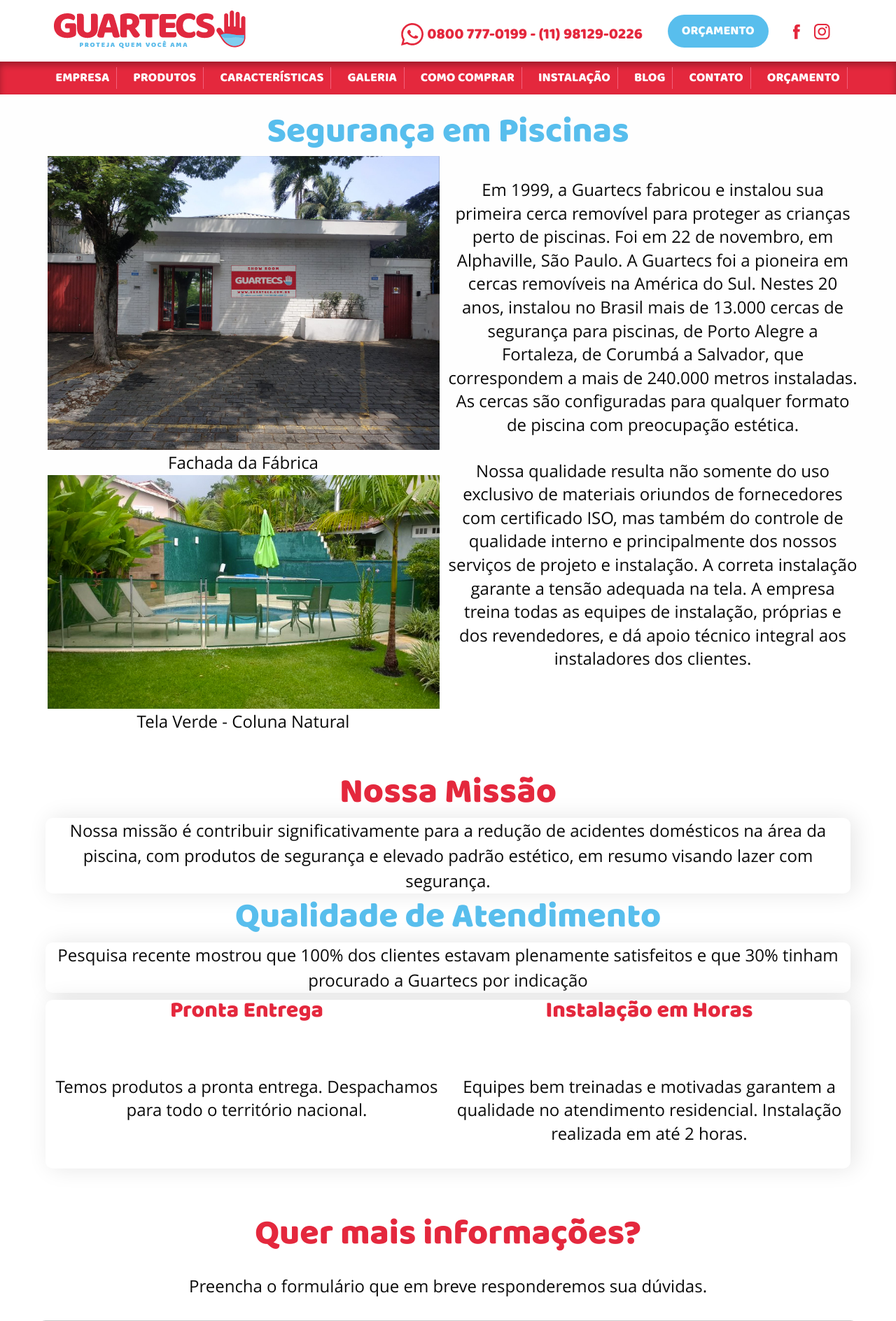
After one commit to brianalvesm/guartecs, a Node server app: page /empresa in a window 1280 px wide. The commit adds this page. Shown: the top 1888 px of the page at 70% size. Run offline with Node 20, Linux system fonts and the light colour scheme; some web fonts are replaced.

Commit message:
Cria página Empresa, organiza views, partials e assets

```diff
--- a/public/sass/layout/_general.sass
+++ b/public/sass/layout/_general.sass
@@ -81,6 +81,12 @@
 			line-height: normal
 			&:last-child
 				border-right: none
+			a
+				padding: 0
+				color: white
+				&:hover,
+				&:focus
+					color: #fefefe
 			@media only screen and (max-width: 40.1rem)
 				display: block
 				border-bottom: 1px solid #F2617C
@@ -235,8 +241,29 @@
 	@media only screen and (max-width: 40.1rem)
 		font-size: 1.250rem
 
+// SECTION
+.sec
+	text-align: center
+	font-size: 1.5rem
+	padding: 30px 0
+	h1
+		font-family: $font-baloo
+		font-size: 3.125rem
+		color: $color-red
+		line-height: 1
+		&.title-blue
+			color: $color-blue
+	h2
+		font-family: $font-baloo
+		font-size: 32px
+		line-height: 32px
+		color: $color-red
+	@media only screen and (max-width: 40.1rem)
+		h1
+			font-size: 2.750rem
+
 // Forms
-.main
+main
 	input[type="text"],
 	input[type="email"],
 	input[type="tel"],
--- /dev/null
+++ b/public/sass/pages/_empresa.sass
@@ -0,0 +1,3 @@
+.page--empresa .sec
+	figure img
+		max-width: 560px
--- a/public/sass/layout/_sections.sass
+++ b/public/sass/pages/_home.sass
@@ -1,18 +1,4 @@
-// SECTIONS
-.sec
-	text-align: center
-	font-size: 1.5rem
-	padding: 30px 0
-	h1
-		font-family: $font-baloo
-		font-size: 3.125rem
-		color: $color-red
-		line-height: 1
-	h2
-		font-family: $font-baloo
-		font-size: 32px
-		line-height: 32px
-		color: $color-red
+.page--home .sec
 	&--slide
 		overflow: hidden
 		position: relative
@@ -211,8 +197,6 @@
 			bottom: -22px
 			right: 0
 			padding: 10px 32px
-	&--sobrasa b
+	&--sobrasa
+		b
 		color: $color-red
-	@media only screen and (max-width: 40.1rem)
-		h1
-			font-size: 2.750rem
--- a/public/sass/style.sass
+++ b/public/sass/style.sass
@@ -5,5 +5,6 @@
 @import "layout/carousel"
 @import "layout/general"
 @import "layout/nav-toggle"
-@import "layout/sections"
 @import "layout/slider"
+@import "pages/empresa"
+@import "pages/home"
--- a/public/stylesheets/style.css
+++ b/public/stylesheets/style.css
@@ -230,6 +230,11 @@
       line-height: normal; }
       .js nav[role=navigation].main-menu ul li:last-child {
         border-right: none; }
+      .js nav[role=navigation].main-menu ul li a {
+        padding: 0;
+        color: white; }
+        .js nav[role=navigation].main-menu ul li a:hover, .js nav[role=navigation].main-menu ul li a:focus {
+          color: #fefefe; }
       @media only screen and (max-width: 40.1rem) {
         .js nav[role=navigation].main-menu ul li {
           display: block;
@@ -383,30 +388,50 @@
     .paragraph {
       font-size: 1.250rem; } }
 
-.main input[type="text"],
-.main input[type="email"],
-.main input[type="tel"],
-.main select,
-.main select option,
-.main textarea {
+.sec {
+  text-align: center;
+  font-size: 1.5rem;
+  padding: 30px 0; }
+  .sec h1 {
+    font-family: "baloo_daregular", sans-serif;
+    font-size: 3.125rem;
+    color: #E4283D;
+    line-height: 1; }
+    .sec h1.title-blue {
+      color: #58BEED; }
+  .sec h2 {
+    font-family: "baloo_daregular", sans-serif;
+    font-size: 32px;
+    line-height: 32px;
+    color: #E4283D; }
+  @media only screen and (max-width: 40.1rem) {
+    .sec h1 {
+      font-size: 2.750rem; } }
+
+main input[type="text"],
+main input[type="email"],
+main input[type="tel"],
+main select,
+main select option,
+main textarea {
   height: 70px;
   padding: 20px;
   border-radius: 10px; }
-  .main input[type="text"]::placeholder,
-  .main input[type="email"]::placeholder,
-  .main input[type="tel"]::placeholder,
-  .main select::placeholder,
-  .main select option::placeholder,
-  .main textarea::placeholder {
+  main input[type="text"]::placeholder,
+  main input[type="email"]::placeholder,
+  main input[type="tel"]::placeholder,
+  main select::placeholder,
+  main select option::placeholder,
+  main textarea::placeholder {
     text-transform: uppercase; }
 
-.main select {
+main select {
   color: #cacaca; }
 
-.main textarea {
+main textarea {
   height: 230px; }
 
-.main [type="submit"] {
+main [type="submit"] {
   width: 280px;
   color: white;
   background-color: #E4283D;
@@ -568,220 +593,6 @@
   nav[role=navigation] li a {
     border: 0; } }
 
-.sec {
-  text-align: center;
-  font-size: 1.5rem;
-  padding: 30px 0; }
-  .sec h1 {
-    font-family: "baloo_daregular", sans-serif;
-    font-size: 3.125rem;
-    color: #E4283D;
-    line-height: 1; }
-  .sec h2 {
-    font-family: "baloo_daregular", sans-serif;
-    font-size: 32px;
-    line-height: 32px;
-    color: #E4283D; }
-  .sec--slide {
-    overflow: hidden;
-    position: relative;
-    z-index: 0;
-    padding: 0; }
-  .sec--cerca {
-    position: relative;
-    padding-bottom: 200px; }
-    .sec--cerca .slide-mask {
-      position: absolute;
-      bottom: 0;
-      z-index: 1;
-      background-image: url("../images/slide-mask-2.png");
-      background-repeat: no-repeat;
-      background-position-y: bottom;
-      background-position-x: center;
-      background-size: contain;
-      height: 215px;
-      width: 100%; }
-    .sec--cerca .dog-with-kid {
-      position: absolute;
-      bottom: 0;
-      left: 50%;
-      margin-left: -248px; }
-    .sec--cerca .card {
-      position: relative;
-      width: 400px;
-      margin: 50px auto;
-      padding-bottom: 40px;
-      background-color: #F9F5ED;
-      overflow: visible; }
-      .sec--cerca .card .alu-icon {
-        position: absolute;
-        top: 12px;
-        left: 12px; }
-      .sec--cerca .card .btn {
-        width: 200px;
-        height: 40px;
-        padding: 10px;
-        font-size: 14px;
-        position: absolute;
-        bottom: -20px;
-        left: 50%;
-        margin-left: -100px; }
-    @media only screen and (max-width: 40.1rem) {
-      .sec--cerca {
-        padding-bottom: 400px; }
-        .sec--cerca .slide-mask {
-          background-size: cover; }
-        .sec--cerca .card {
-          width: auto; } }
-  .sec--diferenciais {
-    background-color: #F9F5ED; }
-    .sec--diferenciais .card--diferenciais {
-      position: relative;
-      overflow: visible;
-      margin-bottom: 60px; }
-      .sec--diferenciais .card--diferenciais .card-section {
-        display: flex;
-        flex-direction: column;
-        align-items: center;
-        justify-content: center;
-        background: #fefefe;
-        min-height: 356px; }
-        .sec--diferenciais .card--diferenciais .card-section p {
-          max-width: 420px; }
-      .sec--diferenciais .card--diferenciais .btn {
-        width: 300px;
-        height: 60px;
-        padding: 18px;
-        font-size: 18px;
-        position: absolute;
-        bottom: -30px;
-        left: 50%;
-        margin-left: -150px; }
-    .sec--diferenciais .card--qualidade .card-section {
-      padding: 35px 1rem; }
-    .sec--diferenciais .diferenciais-figure {
-      overflow: hidden;
-      border-radius: 10px 10px 0 0;
-      height: 250px; }
-  .sec--galeria {
-    background: #F9F5ED;
-    background: linear-gradient(to bottom, #F9F5ED 0%, white 100%);
-    background: -moz-linear-gradient(top, #F9F5ED 0%, white 100%);
-    background: -webkit-linear-gradient(top, #F9F5ED 0%, white 100%);
-    filter: progid:DXImageTransform.Microsoft.gradient(startColorstr='$color-beige', endColorstr='white',GradientType=1); }
-    .sec--galeria .gallery-container {
-      display: flex;
-      flex-wrap: wrap;
-      justify-content: center; }
-      .sec--galeria .gallery-container .gallery-figure {
-        width: 380px;
-        height: 280px;
-        margin: 10px 10px 0 0;
-        overflow: hidden;
-        position: relative; }
-        .sec--galeria .gallery-container .gallery-figure figcaption {
-          background: #E4283D;
-          opacity: 0.9;
-          color: white;
-          font-family: "baloo_daregular", sans-serif;
-          font-size: 22px;
-          width: 100%;
-          height: 40px;
-          position: absolute;
-          bottom: 0;
-          padding: 5px; }
-        @media only screen and (max-width: 40.1rem) {
-          .sec--galeria .gallery-container .gallery-figure {
-            width: initial;
-            height: initial; } }
-  .sec--sobre .grid-container {
-    background-image: url("../images/guartecs-sobre-bg.png");
-    background-repeat: no-repeat;
-    background-position: center; }
-  .sec--sobre h2 {
-    position: relative; }
-    .sec--sobre h2:before, .sec--sobre h2:after {
-      display: block;
-      content: "";
-      position: absolute;
-      background-image: url("../images/sobre-section-friso.png");
-      background-repeat: no-repeat;
-      width: 320px;
-      height: 1px; }
-    .sec--sobre h2:before {
-      left: 0;
-      top: 16px; }
-    .sec--sobre h2:after {
-      right: 0;
-      bottom: 16px; }
-  .sec--video {
-    min-height: 856px;
-    background-image: url("../images/video-bg.png");
-    background-repeat: no-repeat; }
-    .sec--video .grid-container {
-      height: 796px; }
-      .sec--video .grid-container .grid-x {
-        height: 100%; }
-    @media only screen and (max-width: 40.1rem) {
-      .sec--video {
-        background-position-x: center; } }
-  .sec--video-footer {
-    background: #58BEED;
-    padding: 0; }
-    .sec--video-footer .grid-container {
-      position: relative; }
-      .sec--video-footer .grid-container .girl {
-        position: absolute;
-        bottom: 0;
-        left: 0; }
-      .sec--video-footer .grid-container .grid-x {
-        padding: 60px 0; }
-    @media only screen and (max-width: 40.1rem) {
-      .sec--video-footer .grid-container .girl {
-        left: 50%;
-        margin-left: -180px;
-        top: -300px;
-        -webkit-mask-image: linear-gradient(to top, transparent 0%, black 15%);
-        mask-image: linear-gradient(to top, transparent 0%, black 15%); } }
-    .sec--video-footer ul.video-footer-content {
-      list-style: none;
-      display: flex;
-      justify-content: space-evenly;
-      margin: 0; }
-      .sec--video-footer ul.video-footer-content li {
-        display: inline-flex;
-        flex-direction: column;
-        align-items: center; }
-      .sec--video-footer ul.video-footer-content img {
-        max-height: 40px; }
-      .sec--video-footer ul.video-footer-content span {
-        color: white;
-        font-family: "baloo_daregular", sans-serif;
-        font-size: 48px; }
-      .sec--video-footer ul.video-footer-content p {
-        color: white;
-        font-size: 16px;
-        text-transform: uppercase;
-        margin-bottom: 0; }
-      @media only screen and (max-width: 40rem) {
-        .sec--video-footer ul.video-footer-content {
-          flex-wrap: wrap;
-          padding-top: 60px; }
-          .sec--video-footer ul.video-footer-content li {
-            padding: 15px; } }
-    .sec--video-footer .btn {
-      font-family: "baloo_daregular", sans-serif;
-      font-size: 16px;
-      position: absolute;
-      bottom: -22px;
-      right: 0;
-      padding: 10px 32px; }
-  .sec--sobrasa b {
-    color: #E4283D; }
-  @media only screen and (max-width: 40.1rem) {
-    .sec h1 {
-      font-size: 2.750rem; } }
-
 .simulador-wrapper {
   margin: 1rem; }
 
@@ -844,3 +655,211 @@
   .slider.simulador-handle .slider-fill {
     background-color: #58BEED;
     height: 0.2rem; }
+
+.page--empresa .sec figure img {
+  max-width: 560px; }
+
+.page--home .sec--slide {
+  overflow: hidden;
+  position: relative;
+  z-index: 0;
+  padding: 0; }
+
+.page--home .sec--cerca {
+  position: relative;
+  padding-bottom: 200px; }
+  .page--home .sec--cerca .slide-mask {
+    position: absolute;
+    bottom: 0;
+    z-index: 1;
+    background-image: url("../images/slide-mask-2.png");
+    background-repeat: no-repeat;
+    background-position-y: bottom;
+    background-position-x: center;
+    background-size: contain;
+    height: 215px;
+    width: 100%; }
+  .page--home .sec--cerca .dog-with-kid {
+    position: absolute;
+    bottom: 0;
+    left: 50%;
+    margin-left: -248px; }
+  .page--home .sec--cerca .card {
+    position: relative;
+    width: 400px;
+    margin: 50px auto;
+    padding-bottom: 40px;
+    background-color: #F9F5ED;
+    overflow: visible; }
+    .page--home .sec--cerca .card .alu-icon {
+      position: absolute;
+      top: 12px;
+      left: 12px; }
+    .page--home .sec--cerca .card .btn {
+      width: 200px;
+      height: 40px;
+      padding: 10px;
+      font-size: 14px;
+      position: absolute;
+      bottom: -20px;
+      left: 50%;
+      margin-left: -100px; }
+  @media only screen and (max-width: 40.1rem) {
+    .page--home .sec--cerca {
+      padding-bottom: 400px; }
+      .page--home .sec--cerca .slide-mask {
+        background-size: cover; }
+      .page--home .sec--cerca .card {
+        width: auto; } }
+
+.page--home .sec--diferenciais {
+  background-color: #F9F5ED; }
+  .page--home .sec--diferenciais .card--diferenciais {
+    position: relative;
+    overflow: visible;
+    margin-bottom: 60px; }
+    .page--home .sec--diferenciais .card--diferenciais .card-section {
+      display: flex;
+      flex-direction: column;
+      align-items: center;
+      justify-content: center;
+      background: #fefefe;
+      min-height: 356px; }
+      .page--home .sec--diferenciais .card--diferenciais .card-section p {
+        max-width: 420px; }
+    .page--home .sec--diferenciais .card--diferenciais .btn {
+      width: 300px;
+      height: 60px;
+      padding: 18px;
+      font-size: 18px;
+      position: absolute;
+      bottom: -30px;
+      left: 50%;
+      margin-left: -150px; }
+  .page--home .sec--diferenciais .card--qualidade .card-section {
+    padding: 35px 1rem; }
+  .page--home .sec--diferenciais .diferenciais-figure {
+    overflow: hidden;
+    border-radius: 10px 10px 0 0;
+    height: 250px; }
+
+.page--home .sec--galeria {
+  background: #F9F5ED;
+  background: linear-gradient(to bottom, #F9F5ED 0%, white 100%);
+  background: -moz-linear-gradient(top, #F9F5ED 0%, white 100%);
+  background: -webkit-linear-gradient(top, #F9F5ED 0%, white 100%);
+  filter: progid:DXImageTransform.Microsoft.gradient(startColorstr='$color-beige', endColorstr='white',GradientType=1); }
+  .page--home .sec--galeria .gallery-container {
+    display: flex;
+    flex-wrap: wrap;
+    justify-content: center; }
+    .page--home .sec--galeria .gallery-container .gallery-figure {
+      width: 380px;
+      height: 280px;
+      margin: 10px 10px 0 0;
+      overflow: hidden;
+      position: relative; }
+      .page--home .sec--galeria .gallery-container .gallery-figure figcaption {
+        background: #E4283D;
+        opacity: 0.9;
+        color: white;
+        font-family: "baloo_daregular", sans-serif;
+        font-size: 22px;
+        width: 100%;
+        height: 40px;
+        position: absolute;
+        bottom: 0;
+        padding: 5px; }
+      @media only screen and (max-width: 40.1rem) {
+        .page--home .sec--galeria .gallery-container .gallery-figure {
+          width: initial;
+          height: initial; } }
+
+.page--home .sec--sobre .grid-container {
+  background-image: url("../images/guartecs-sobre-bg.png");
+  background-repeat: no-repeat;
+  background-position: center; }
+
+.page--home .sec--sobre h2 {
+  position: relative; }
+  .page--home .sec--sobre h2:before, .page--home .sec--sobre h2:after {
+    display: block;
+    content: "";
+    position: absolute;
+    background-image: url("../images/sobre-section-friso.png");
+    background-repeat: no-repeat;
+    width: 320px;
+    height: 1px; }
+  .page--home .sec--sobre h2:before {
+    left: 0;
+    top: 16px; }
+  .page--home .sec--sobre h2:after {
+    right: 0;
+    bottom: 16px; }
+
+.page--home .sec--video {
+  min-height: 856px;
+  background-image: url("../images/video-bg.png");
+  background-repeat: no-repeat; }
+  .page--home .sec--video .grid-container {
+    height: 796px; }
+    .page--home .sec--video .grid-container .grid-x {
+      height: 100%; }
+  @media only screen and (max-width: 40.1rem) {
+    .page--home .sec--video {
+      background-position-x: center; } }
+
+.page--home .sec--video-footer {
+  background: #58BEED;
+  padding: 0; }
+  .page--home .sec--video-footer .grid-container {
+    position: relative; }
+    .page--home .sec--video-footer .grid-container .girl {
+      position: absolute;
+      bottom: 0;
+      left: 0; }
+    .page--home .sec--video-footer .grid-container .grid-x {
+      padding: 60px 0; }
+  @media only screen and (max-width: 40.1rem) {
+    .page--home .sec--video-footer .grid-container .girl {
+      left: 50%;
+      margin-left: -180px;
+      top: -300px;
+      -webkit-mask-image: linear-gradient(to top, transparent 0%, black 15%);
+      mask-image: linear-gradient(to top, transparent 0%, black 15%); } }
+  .page--home .sec--video-footer ul.video-footer-content {
+    list-style: none;
+    display: flex;
+    justify-content: space-evenly;
+    margin: 0; }
+    .page--home .sec--video-footer ul.video-footer-content li {
+      display: inline-flex;
+      flex-direction: column;
+      align-items: center; }
+    .page--home .sec--video-footer ul.video-footer-content img {
+      max-height: 40px; }
+    .page--home .sec--video-footer ul.video-footer-content span {
+      color: white;
+      font-family: "baloo_daregular", sans-serif;
+      font-size: 48px; }
+    .page--home .sec--video-footer ul.video-footer-content p {
+      color: white;
+      font-size: 16px;
+      text-transform: uppercase;
+      margin-bottom: 0; }
+    @media only screen and (max-width: 40rem) {
+      .page--home .sec--video-footer ul.video-footer-content {
+        flex-wrap: wrap;
+        padding-top: 60px; }
+        .page--home .sec--video-footer ul.video-footer-content li {
+          padding: 15px; } }
+  .page--home .sec--video-footer .btn {
+    font-family: "baloo_daregular", sans-serif;
+    font-size: 16px;
+    position: absolute;
+    bottom: -22px;
+    right: 0;
+    padding: 10px 32px; }
+
+.page--home .sec--sobrasa {
+  color: #E4283D; }
--- a/routes/index.js
+++ b/routes/index.js
@@ -6,4 +6,8 @@
   res.render('index', { title: 'Guartecs' });
 });
 
+router.get('/empresa', function(req, res, next) {
+  res.render('empresa', { title: 'Guartecs - Empresa' });
+});
+
 module.exports = router;
--- /dev/null
+++ b/views/empresa.ejs
@@ -0,0 +1,69 @@
+<%- include('partials/header') %>
+	<main class="page page--empresa">
+		<section class="sec">
+			<div class="grid-container">
+				<div class="grid-x">
+					<div class="cell">
+						<h1 class="title-blue">Segurança em Piscinas</h1>
+					</div>
+				</div>
+				<div class="grid-x">
+					<div class="cell large-6">
+						<figure>
+							<img src="images/fachada-fabrica.jpg">
+							<figcaption>Fachada da Fábrica</figcaption>
+						</figure>
+						<figure>
+							<img src="images/tela-verde-coluna-natural.jpg">
+							<figcaption>Tela Verde - Coluna Natural</figcaption>
+						</figure>
+					</div>
+					<div class="cell large-6">
+						<p class="paragraph">Em 1999, a Guartecs fabricou e instalou sua primeira cerca removível para proteger
+							as crianças perto de piscinas. Foi em 22 de novembro, em Alphaville, São Paulo.
+							A Guartecs foi a pioneira em cercas removíveis na América do Sul. Nestes 20 anos, instalou no Brasil mais de 13.000 cercas de segurança para piscinas, de Porto Alegre a Fortaleza, de Corumbá a Salvador, que correspondem a mais de 240.000 metros instaladas.
+							As cercas são configuradas para qualquer
+							formato de piscina com preocupação estética.</p>
+						<p class="paragraph">Nossa qualidade resulta não somente do uso exclusivo de materiais oriundos de fornecedores com certificado ISO, mas também do controle de qualidade interno e principalmente dos nossos serviços de projeto e instalação. A correta instalação garante a tensão adequada na tela.
+						A empresa treina todas as equipes de instalação, próprias e dos revendedores, e dá apoio técnico integral aos instaladores dos clientes.</p>
+					</div>
+				</div>
+			</div>
+		</section>
+		<section class="sec">
+			<div class="grid-container">
+				<div class="grid-x">
+					<div class="cell">
+						<h1>Nossa Missão</h1>
+						<div class="card">Nossa missão é contribuir significativamente para a redução de acidentes
+						domésticos na área da piscina, com produtos de segurança e
+					elevado padrão estético, em resumo visando lazer com segurança.</div>
+					</div>
+				</div>
+				<div class="grid-x">
+					<div class="cell">
+						<h1 class="title-blue">Qualidade de Atendimento</h1>
+						<div class="card">Pesquisa recente mostrou que 100% dos clientes estavam plenamente
+						satisfeitos e que 30% tinham procurado a Guartecs por indicação</div>
+						<div class="card">
+							<div class="grid-x">
+								<div class="cell large-6">
+									<h2>Pronta Entrega</h2>
+									<img src="">
+									<p class="paragraph">Temos produtos a pronta entrega.
+									Despachamos para todo o território nacional.</p>
+								</div>
+								<div class="cell large-6">
+									<h2>Instalação em Horas</h2>
+									<img src="">
+									<p class="paragraph">Equipes bem treinadas e motivadas garantem a qualidade no atendimento residencial. Instalação realizada em até 2 horas.</p>
+								</div>
+							</div>
+						</div>
+					</div>
+				</div>
+			</div>
+		</section>
+		<%- include('partials/contato') %>
+	</main>
+<%- include('partials/footer') %>
--- /dev/null
+++ b/views/partials/contato.ejs
@@ -0,0 +1,39 @@
+		<section class="sec sec--contato">
+			<div class="grid-container">
+				<div class="grid-x">
+					<div class="cell">
+						<h1>Quer mais informações?</h1>
+						<p class="paragraph">Preencha o formulário que em breve responderemos sua dúvidas.</p>
+						<form>
+							<div class="grid-x grid-margin-x">
+								<div class="cell large-12">
+									<input type="text" name="" placeholder="Seu nome">
+								</div>
+								<div class="cell large-6">
+									<input type="email" name="" placeholder="Seu email">
+								</div>
+								<div class="cell large-6">
+									<input type="tel" name="" placeholder="Seu telefone/celular">
+								</div>
+								<div class="cell large-12">
+									<select>
+										<option value="estado">Estado</option>
+									</select>
+								</div>
+								<div class="cell large-12">
+									<select>
+										<option value="cidade">Cidade</option>
+									</select>
+								</div>
+								<div class="cell large-12">
+									<textarea placeholder="Deixe sua mensagem"></textarea>
+								</div>
+								<div class="cell large-12 text-right">
+									<input type="submit" class="button" value="Enviar">
+								</div>
+							</div>
+						</form>
+					</div>
+				</div>
+			</div>
+		</section>
--- a/views/partials/header.ejs
+++ b/views/partials/header.ejs
@@ -15,7 +15,7 @@
 				<div class="grid-x">
 					<div class="cell small-5">
 						<div class="header-wrapper logo-wrapper">
-							<img src="images/guartecs-logo.png" title="Guartecs" alt="Guartecs">
+							<a href="/"><img src="images/guartecs-logo.png" title="Guartecs" alt="Guartecs"></a>
 						</div>
 					</div>
 					<div class="cell small-7">
@@ -38,7 +38,7 @@
 					<div class="grid-x">
 						<div class="cell">
 							<ul>
-								<li>Empresa</li>
+								<li><a href="/empresa">Empresa</a></li>
 								<li>Produtos</li>
 								<li>Características</li>
 								<li>Galeria</li>
```
Also changed, not shown: views/index.ejs (+2 -40 lines), public/images/fachada-fabrica.jpg (added), public/images/tela-verde-coluna-natural.jpg (added).
